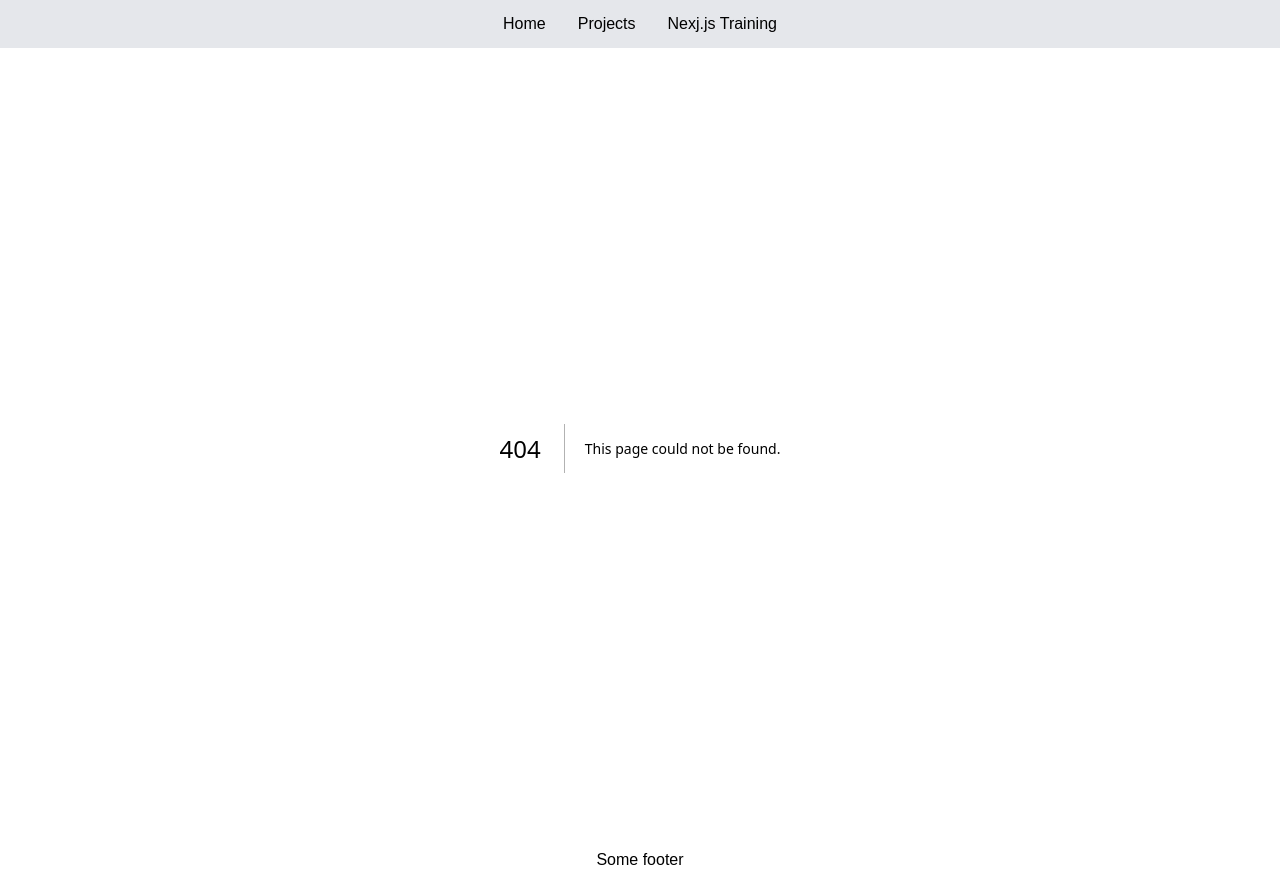
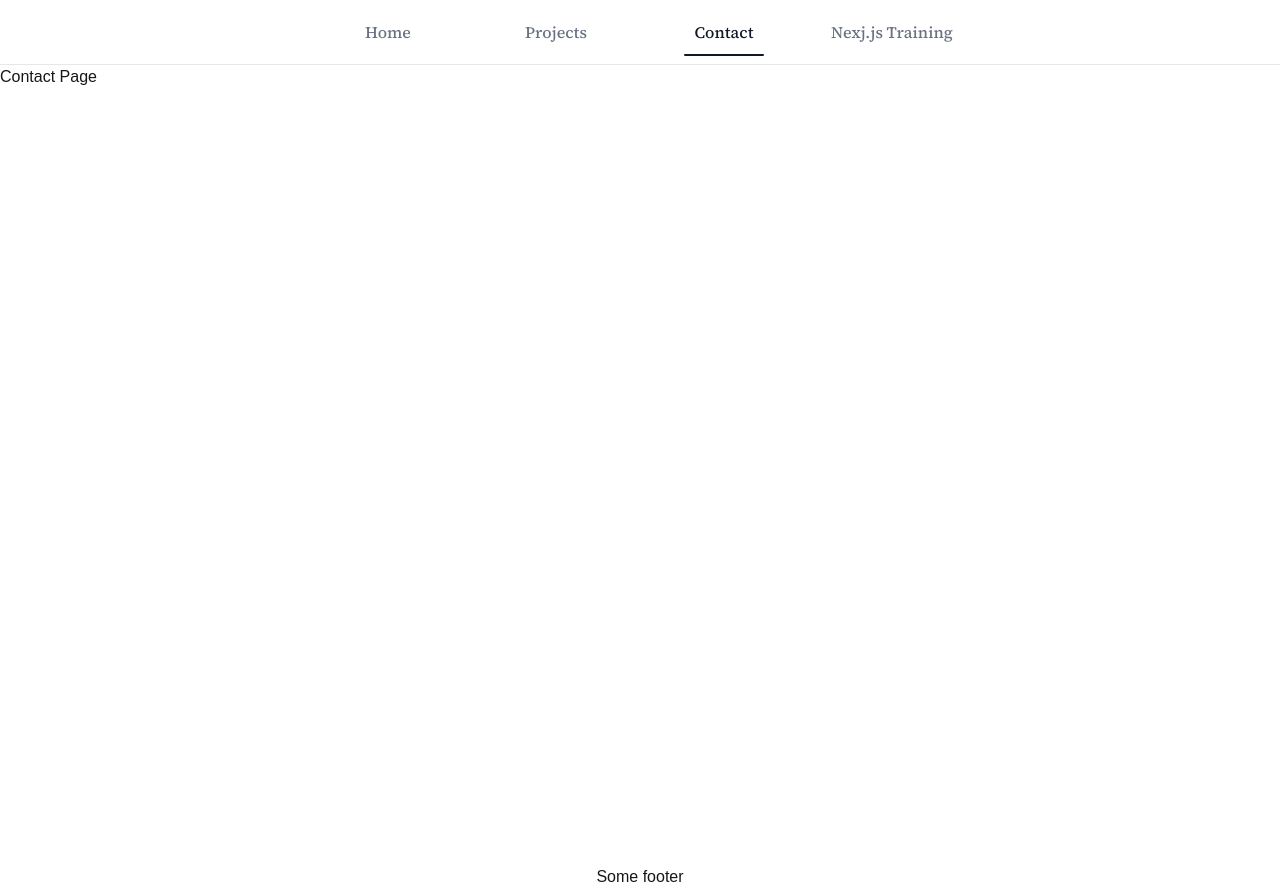
Before and after one commit to joac1144/my-website, a Next.js app: page /contact in a window 1280 px wide. Before the commit this address had no page. Built offline with nearby package versions, Linux system fonts and the light colour scheme.

Commit message:
Style navigation bar

```diff
--- /dev/null
+++ b/app/contact/page.tsx
@@ -0,0 +1,3 @@
+export default function Page() {
+    return <div>Contact Page</div>;
+}
--- /dev/null
+++ b/app/ui/fonts.ts
@@ -0,0 +1,3 @@
+import { Source_Serif_4 } from "next/font/google";
+
+export const sourceSerif4 = Source_Serif_4({ subsets: ["latin"] });
--- a/app/ui/nav-bar.tsx
+++ b/app/ui/nav-bar.tsx
@@ -1,11 +1,57 @@
-import Link from 'next/link';
+"use client";
+
+import Link from "next/link";
+import { usePathname } from "next/navigation";
+import clsx from "clsx";
+import { sourceSerif4 } from "@/app/ui/fonts";
+
+const links = [
+    {
+        name: "Home",
+        href: "/"
+    },
+    {
+        name: "Projects",
+        href: "/projects"
+    },
+    {
+        name: "Contact",
+        href: "/contact"
+    },
+    {
+        name: "Nexj.js Training",
+        href: "/nextjs-training"
+    }
+];
 
 export default function NavBar() {
+    const pathname = usePathname();
+
     return (
-        <nav className="w-full flex justify-center gap-8 p-3 bg-gray-200 dark:bg-gray-800">
-            <Link href="/">Home</Link>
-            <Link href="/projects">Projects</Link>
-            <Link href="/nextjs-training">Nexj.js Training</Link>
+        <nav className="w-full border-b border-gray-200 dark:border-gray-800 bg-white dark:bg-gray-900">
+            <div className="max-w-6xl mx-auto px-4 sm:px-6 lg:px-8">
+                <div className="flex justify-center h-16 items-center">
+                    <div className="flex w-full max-w-2xl">
+                        {links.map((link) => (
+                            <Link
+                                key={link.name}
+                                href={link.href}
+                                className={clsx(
+                                    `relative ${sourceSerif4.className} text-md font-medium flex-1 text-center py-3 rounded transition-colors duration-200`,
+                                    pathname === link.href
+                                        ? "text-gray-900 dark:text-white"
+                                        : "text-gray-500 hover:text-gray-900 dark:text-gray-300 dark:hover:text-white dark:hover:bg-gray-800"
+                                )}
+                            >
+                                {link.name}
+                                {pathname === link.href && (
+                                    <span className="absolute bottom-0 left-1/2 transform -translate-x-1/2 w-20 h-0.5 bg-gray-900 dark:bg-white rounded"></span>
+                                )}
+                            </Link>
+                        ))}
+                    </div>
+                </div>
+            </div>
         </nav>
     );
 }
--- a/package.json
+++ b/package.json
@@ -9,6 +9,7 @@
     "lint": "eslint"
   },
   "dependencies": {
+    "clsx": "^2.1.1",
     "next": "15.5.3",
     "react": "19.1.0",
     "react-dom": "19.1.0"
```
Also changed, not shown: 1 other file (tests, documents, lock files or other folders).
